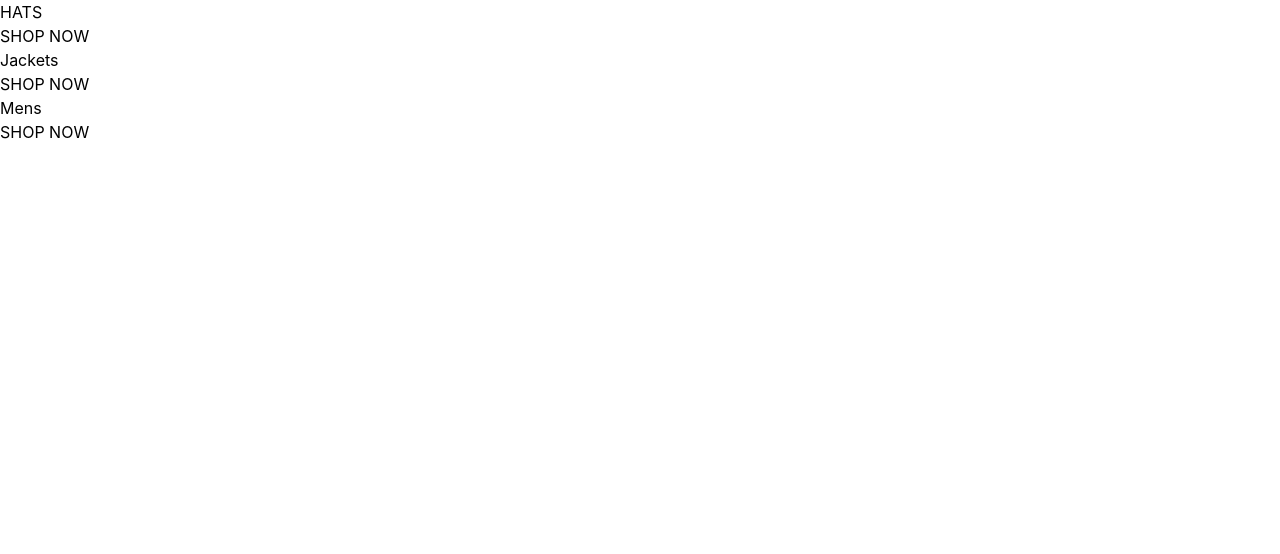
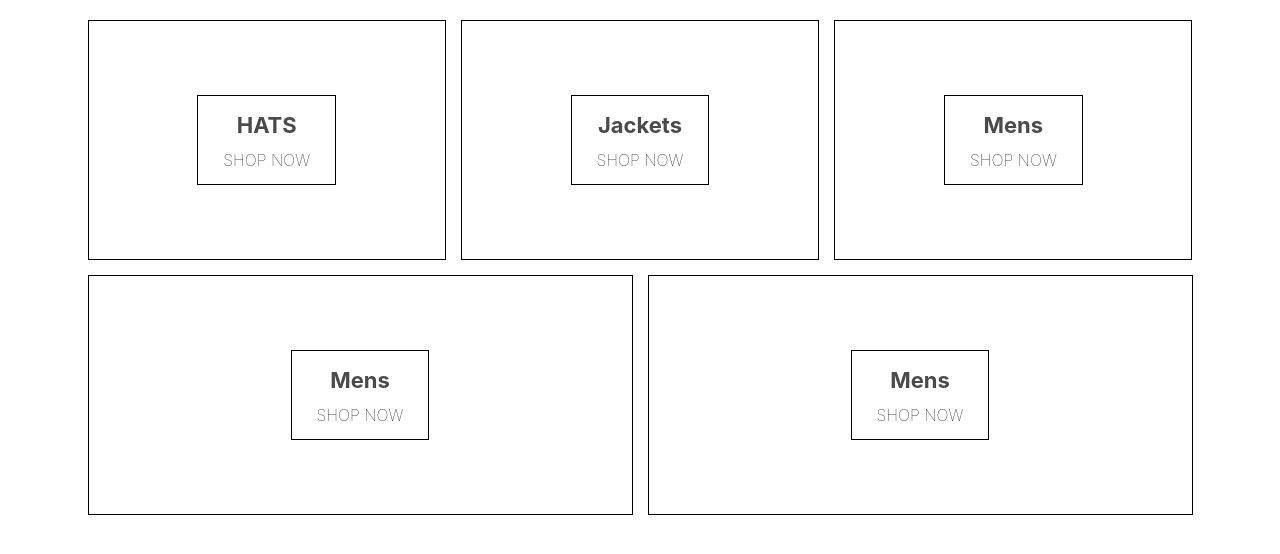
Before and after one commit to dragomirweb/react-ecom, a React (Create React App) app: page / in a window 1280 px wide. Shown: the top 554 px of the page. Built offline with nearby package versions, Linux system fonts and the light colour scheme.

Commit message:
add homepage component

```diff
--- a/src/App.js
+++ b/src/App.js
@@ -5,7 +5,7 @@
 
 function App() {
   return (
-    <div className="container mx-auto">
+    <div className="container">
       <HomePage />
     </div>
   );
--- a/src/homepage.component.jsx
+++ b/src/homepage.component.jsx
@@ -1,4 +1,5 @@
 import React from 'react';
+import './homepage.styles.scss';
 
 const HomePage = () => (
 	<div className="homepage">
@@ -21,6 +22,18 @@
 					<span className="subtitle">SHOP NOW</span>
 				</div>
 			</div>
+			<div className="menu-item">
+				<div className="content">
+					<h1 className="title">Mens</h1>
+					<span className="subtitle">SHOP NOW</span>
+				</div>
+			</div>
+			<div className="menu-item">
+				<div className="content">
+					<h1 className="title">Mens</h1>
+					<span className="subtitle">SHOP NOW</span>
+				</div>
+			</div>
 		</div>
 	</div>
 );
--- /dev/null
+++ b/src/homepage.styles.scss
@@ -0,0 +1,54 @@
+.homepage {
+  display: flex;
+  flex-direction: column;
+  align-items: center;
+  padding: 20px 80px;
+}
+
+.directory-menu {
+  width: 100%;
+  display: flex;
+  flex-wrap: wrap;
+  justify-content: space-between;
+}
+
+.menu-item {
+  min-width: 30%;
+  height: 240px;
+  flex: 1 1 auto;
+  display: flex;
+  align-items: center;
+  justify-content: center;
+  border: 1px solid black;
+  margin: 0 7.5px 15px;
+
+  &:first-child {
+    margin-right: 7.5px;
+  }
+
+  &:last-child {
+    margin-left: 7.5px;
+  }
+
+  .content {
+    height: 90px;
+    padding: 0 25px;
+    display: flex;
+    flex-direction: column;
+    align-items: center;
+    justify-content: center;
+    border: 1px solid black;
+
+    .title {
+      font-weight: bold;
+      margin-bottom: 6px;
+      font-size: 22px;
+      color: #4a4a4a;
+    }
+
+    .subtitle {
+      font-weight: lighter;
+      font-size: 16px;
+    }
+  }
+}
```
Also changed, not shown: src/assets/css/main.css, tailwind.js.
